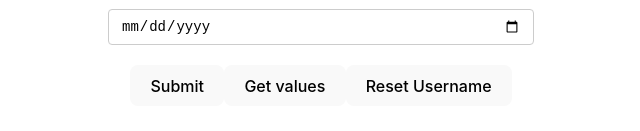
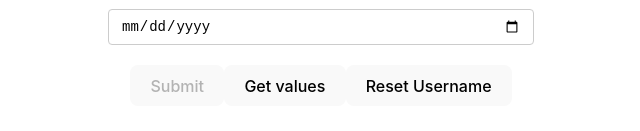
Before and after one commit to mariolazzari/react-hook-form-ce, a React (Vite) app in the folder rhf-demo/: page / in a window 1280 px wide. Shown: the part 1021-1152 px from the top of the page, without its empty margins (319-959 px from the left). Built offline with nearby package versions, Linux system fonts and the light colour scheme.

Commit message:
Done lesso 23

```diff
--- a/rhf-demo/src/components/YouTubeForm.tsx
+++ b/rhf-demo/src/components/YouTubeForm.tsx
@@ -61,9 +61,10 @@ export const YouTubeForm = () => {
     },
     // defaultValues: getUser,
   });
-  const { errors, touchedFields, dirtyFields, isDirty } = formState;
+  const { errors, touchedFields, dirtyFields, isDirty, isValid } = formState;
   console.log("touch", touchedFields);
   console.log("dirty", dirtyFields, isDirty);
+  console.log("valid", isValid);
 
   const { fields, append, remove } = useFieldArray({
     name: "phNumbers",
@@ -258,7 +259,9 @@ export const YouTubeForm = () => {
           <p className="error">{errors.age?.message}</p>
         </div>
 
-        <button type="submit">Submit</button>
+        <button type="submit" disabled={!isDirty || !isValid}>
+          Submit
+        </button>
         <button onClick={onGetValuesClick}>Get values</button>
         <button onClick={onResetNameClick}>Reset Username</button>
       </form>
```
